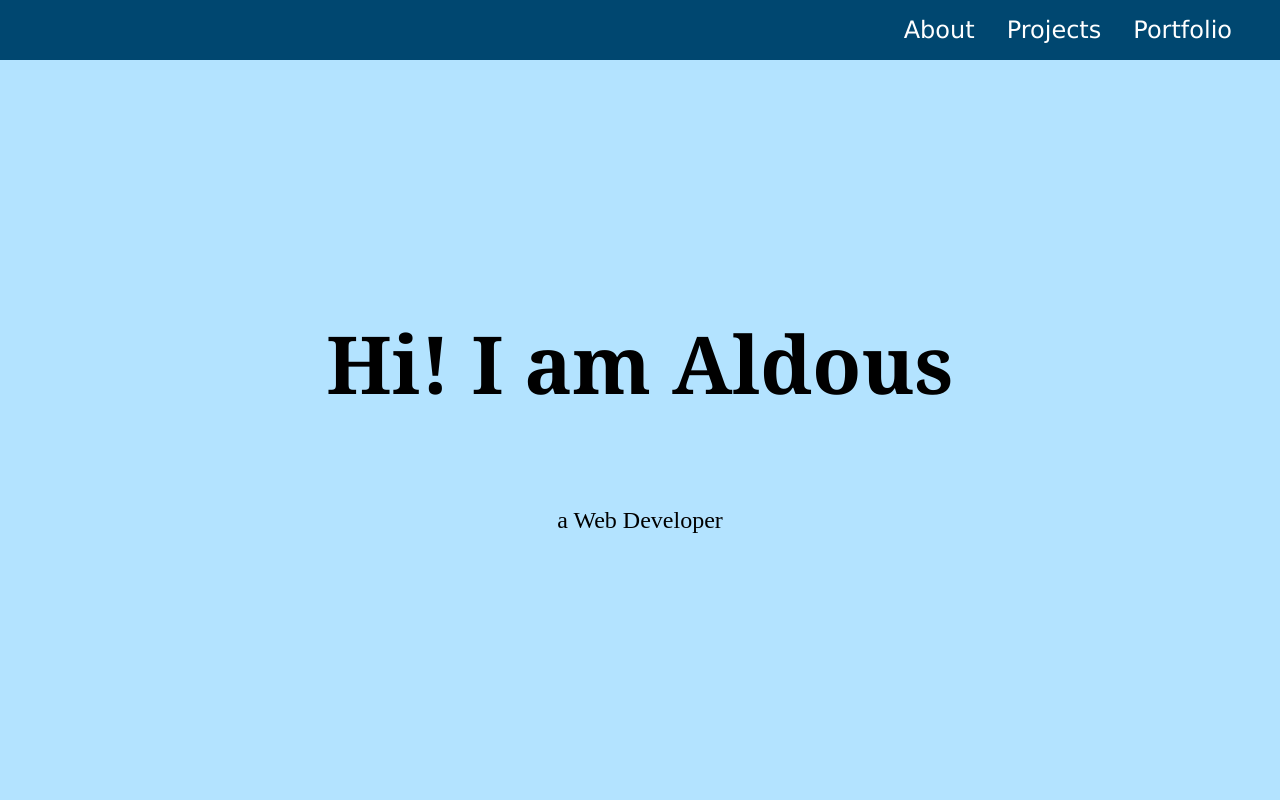
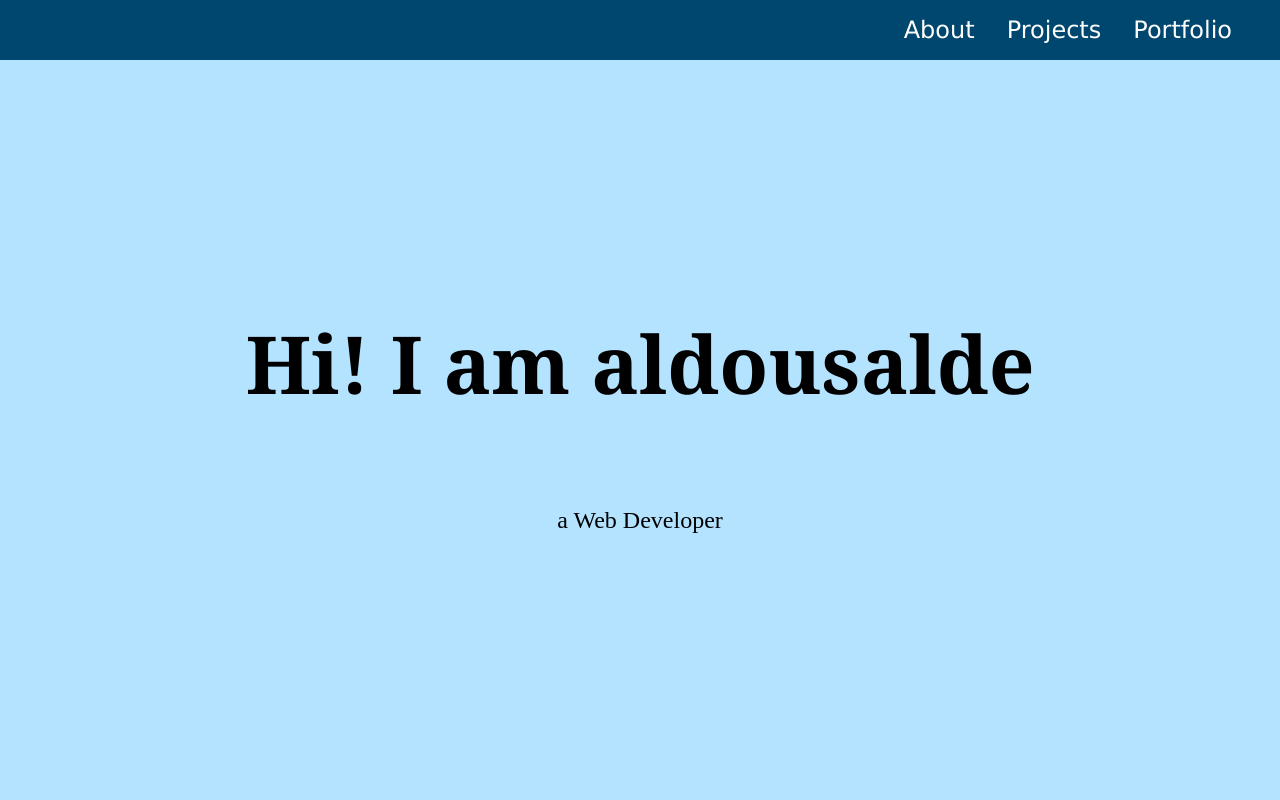
Before and after one commit to aldousalde/portfoliowebpage, a plain HTML site: page index.html in a window 1280 px wide. Shown: the top 800 px of the page. Drawn offline with Linux system fonts and the light colour scheme.

Commit message:
Updated Welcome section heading

```diff
--- a/index.html
+++ b/index.html
@@ -19,7 +19,7 @@
   </header>
 
   <section id="welcome-section">
-    <h1>Hi! I am Aldous</h1>
+    <h1>Hi! I am aldousalde</h1>
     <p>a Web Developer</p>
   </section>
   <section id="projects">
```
